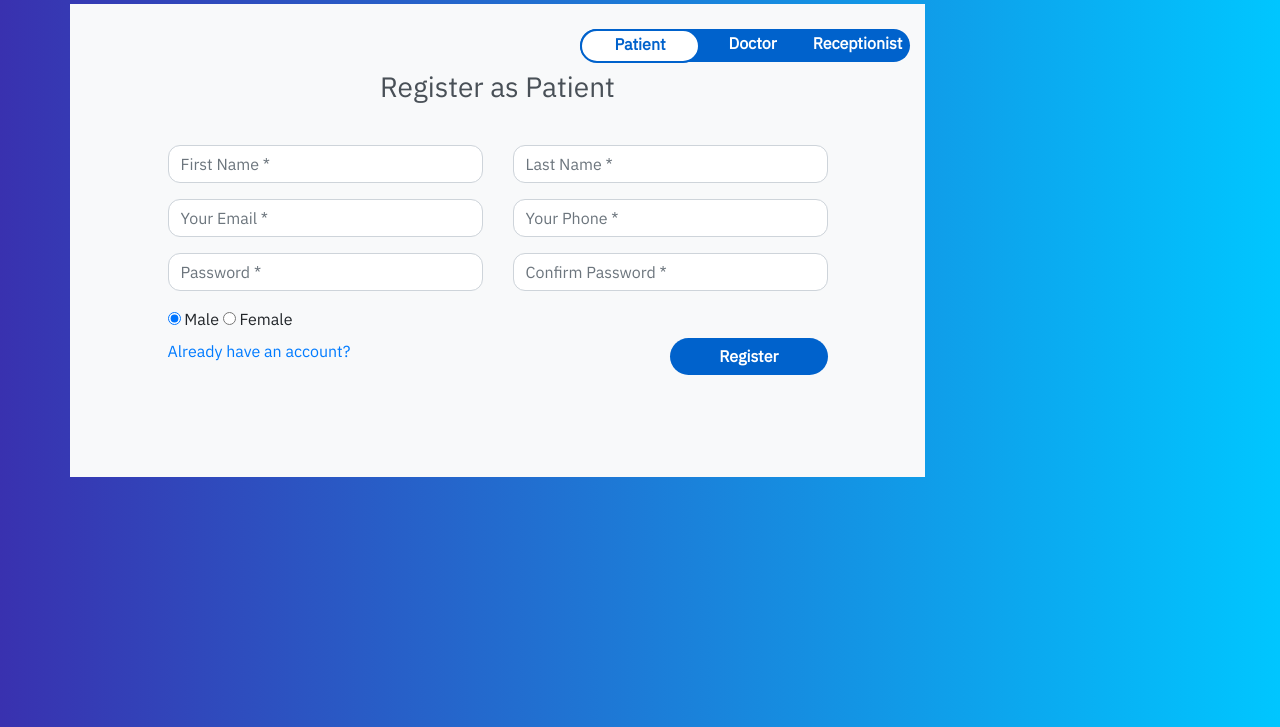
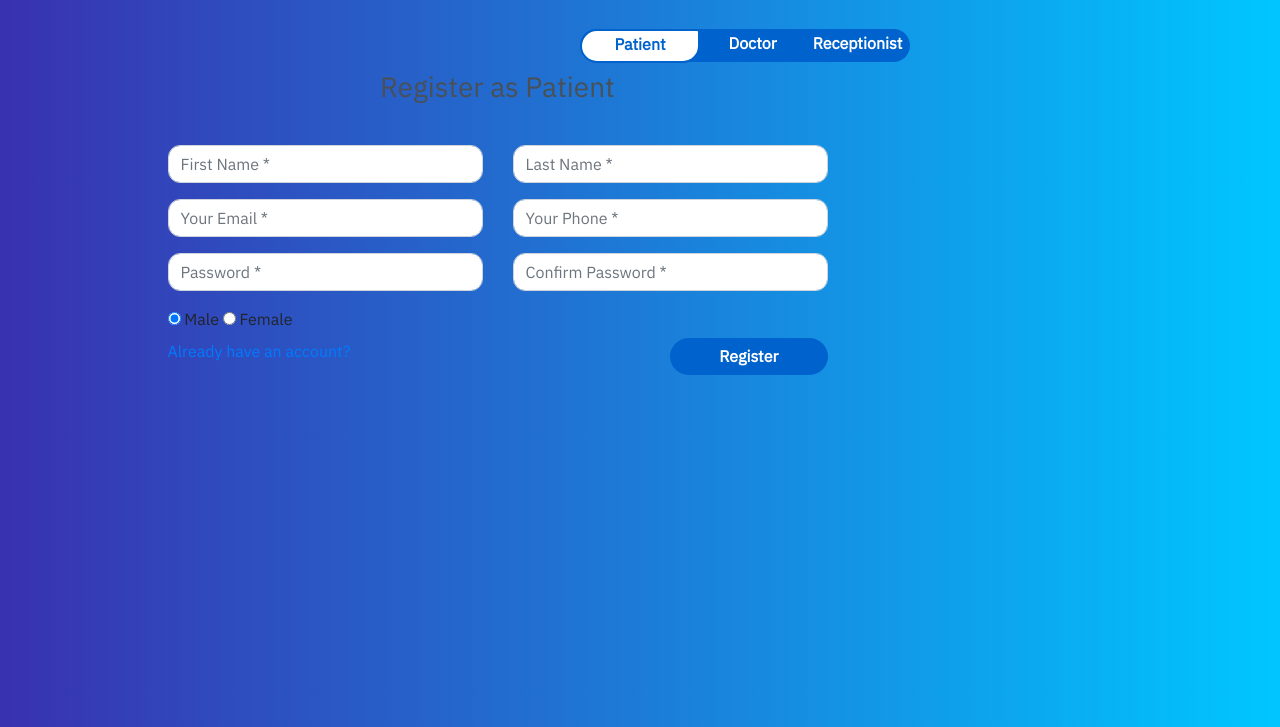
Before and after one commit to RithikaVenkatesh/HOSPITAL-MANAGEMENT-SYSTEM, a PHP site: page / in a window 1280 px wide. Shown: the part 73-800 px from the top of the page. Run offline with PHP 8.4, Linux system fonts and the light colour scheme; some libraries are stand-ins or nearby versions.

Commit message:
style1.css

```diff
--- a/style1.css
+++ b/style1.css
@@ -2,26 +2,11 @@ body {
     background: -webkit-linear-gradient(left, #3931af, #00c6ff);
     background-size: cover;
 }
-
 .register{
 
     margin-top: 3%;
     padding: 3%;
 }
-
-
-.register-right{
-    background: #f8f9fa;
-}
-@-webkit-keyframes mover {
-    0% { transform: translateY(0); }
-    100% { transform: translateY(-20px); }
-}
-@keyframes mover {
-    0% { transform: translateY(0); }
-    100% { transform: translateY(-20px); }
-}
-
 .register .register-form{
     padding: 10%;
     margin-top: 10%;
@@ -46,16 +31,13 @@ body {
     width: 28%;
     float: right;
 }
-.register .nav-tabs .nav-link{
+ .nav-tabs .nav-link{
     padding: 1%;
     height: 34px;
     font-weight: 600;
     color: #fff;
     border-top-right-radius: 1.5rem;
     border-bottom-right-radius: 1.5rem;
-}
-.register .nav-tabs .nav-link:hover{
-    border: none;
 }
 .register .nav-tabs .nav-link.active{
     width: 120px;
```
